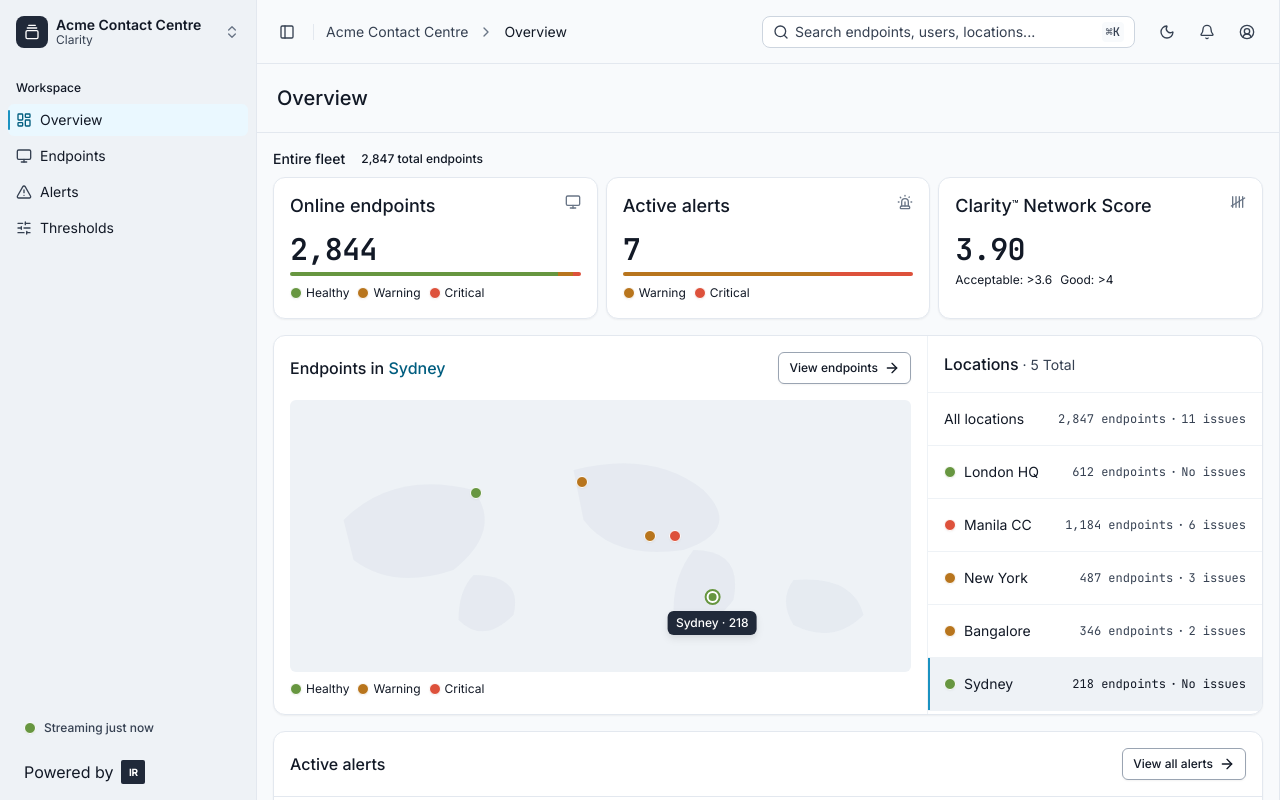
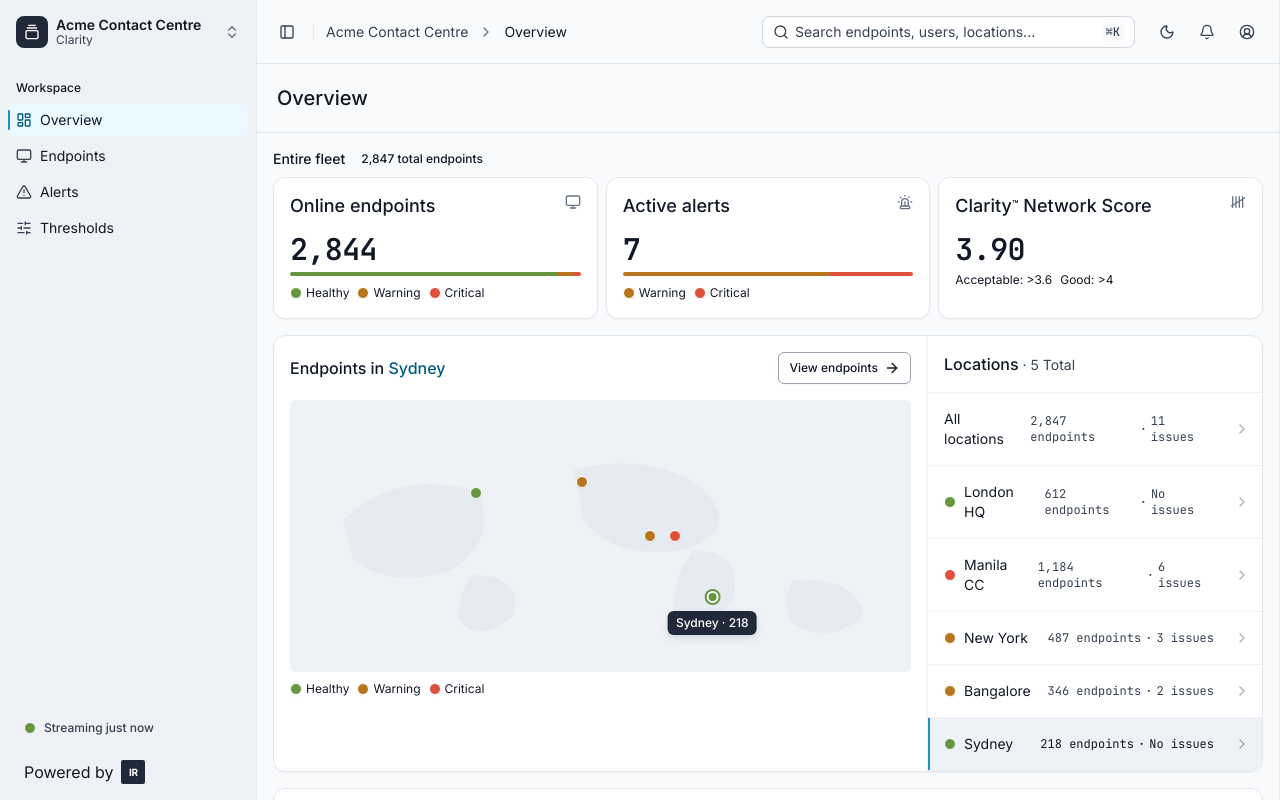
Before and after one commit to mynameiseeyern/Clarion-prototype, a React (Vite) app: page / in a window 1280 px wide. Built offline with nearby package versions, Linux system fonts and the light colour scheme.

Commit message:
Update MapAndLocations.tsx

```diff
--- a/src/components/dashboard/MapAndLocations.tsx
+++ b/src/components/dashboard/MapAndLocations.tsx
@@ -99,9 +99,11 @@ function MapPanel({
 function LocationsPanel({
   selectedId,
   onSelect,
+  onViewEndpoints,
 }: {
   selectedId: string
   onSelect: (id: string) => void
+  onViewEndpoints: (locId?: string) => void
 }) {
   const totalEndpoints = locations.reduce((s, l) => s + l.endpoints, 0)
   const totalIssues = locations.reduce((s, l) => s + l.issues, 0)
@@ -121,11 +123,9 @@ function LocationsPanel({
         {rows.map((loc) => {
           const isSelected = loc.id === selectedId
           return (
-            <button
+            <div
               key={loc.id}
-              type="button"
-              onClick={() => onSelect(loc.id)}
-              className="relative flex items-center justify-between gap-2 p-4 text-left transition-colors"
+              className="group relative flex items-stretch transition-colors"
               style={{
                 borderBottom: "1px solid var(--border-neutral-subtle)",
                 background: isSelected ? "var(--bg-neutral-subtle-hovered)" : "var(--bg-card)",
@@ -138,6 +138,12 @@ function LocationsPanel({
               {isSelected && (
                 <span className="absolute left-0 top-0 h-full w-0.5" style={{ background: "var(--border-focused)" }} />
               )}
+              {/* select / preview on map */}
+              <button
+                type="button"
+                onClick={() => onSelect(loc.id)}
+                className="flex min-w-px flex-1 items-center justify-between gap-2 py-4 pl-4 pr-2 text-left"
+              >
                 <span className="flex items-center gap-2">
                   {loc.status && <StatusDot status={loc.status} />}
                   <span className="text-sm" style={{ color: "var(--fg-neutral-emphasis)" }}>{loc.name}</span>
@@ -151,6 +157,19 @@ function LocationsPanel({
                   <span>{loc.issues === 0 ? "No issues" : `${loc.issues} issues`}</span>
                 </span>
               </button>
+              {/* drill into this location's endpoints */}
+              <button
+                type="button"
+                aria-label={`View ${loc.name} endpoints`}
+                onClick={() => onViewEndpoints(loc.id)}
+                className="flex w-10 shrink-0 items-center justify-center transition-colors hover:bg-[var(--bg-neutral-subtle-pressed)]"
+              >
+                <ChevronRight
+                  className="size-4 opacity-40 transition-opacity group-hover:opacity-100"
+                  style={{ color: "var(--fg-neutral-muted)" }}
+                />
+              </button>
+            </div>
           )
         })}
       </div>
```
Lines whose indentation alone changed are shown as unchanged.
